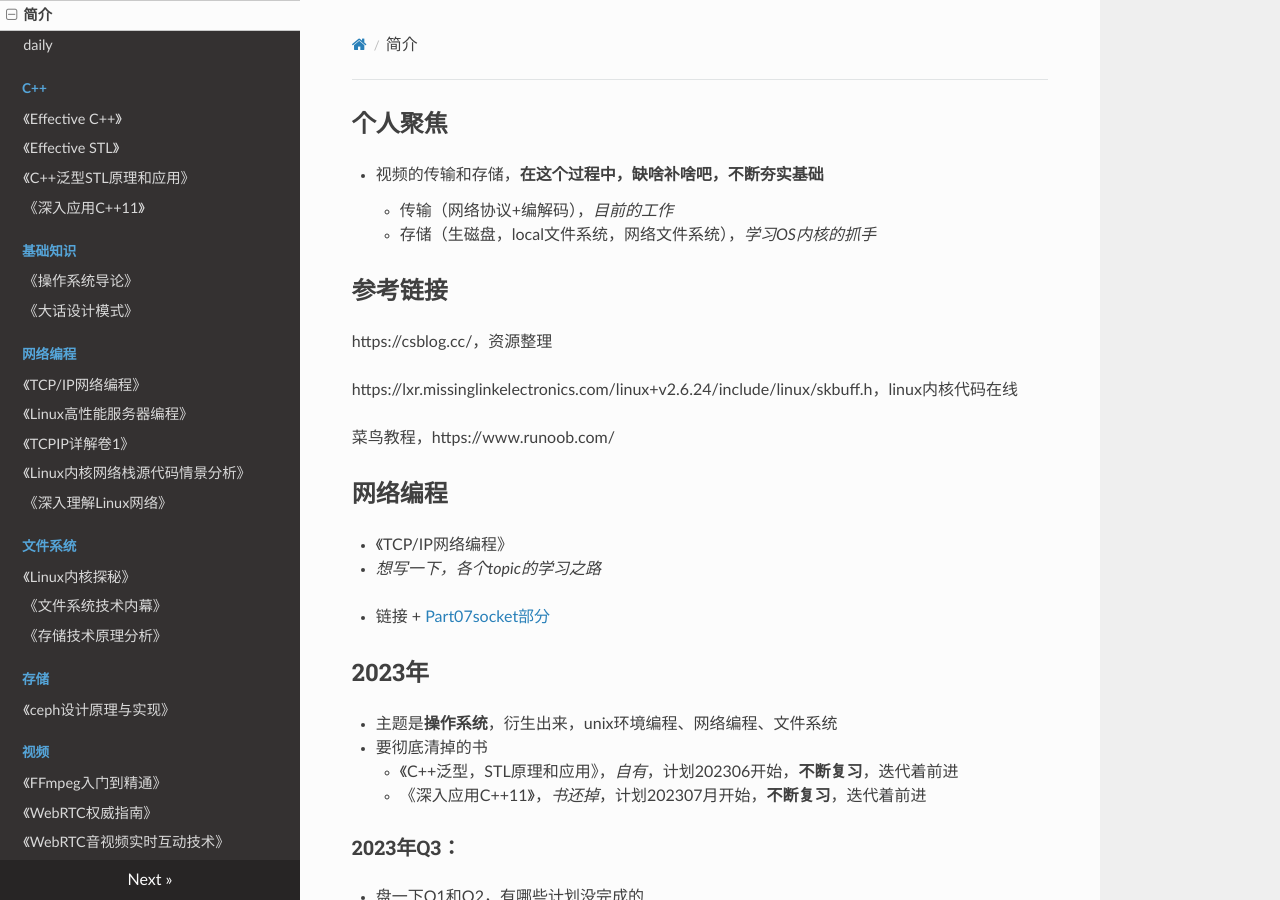
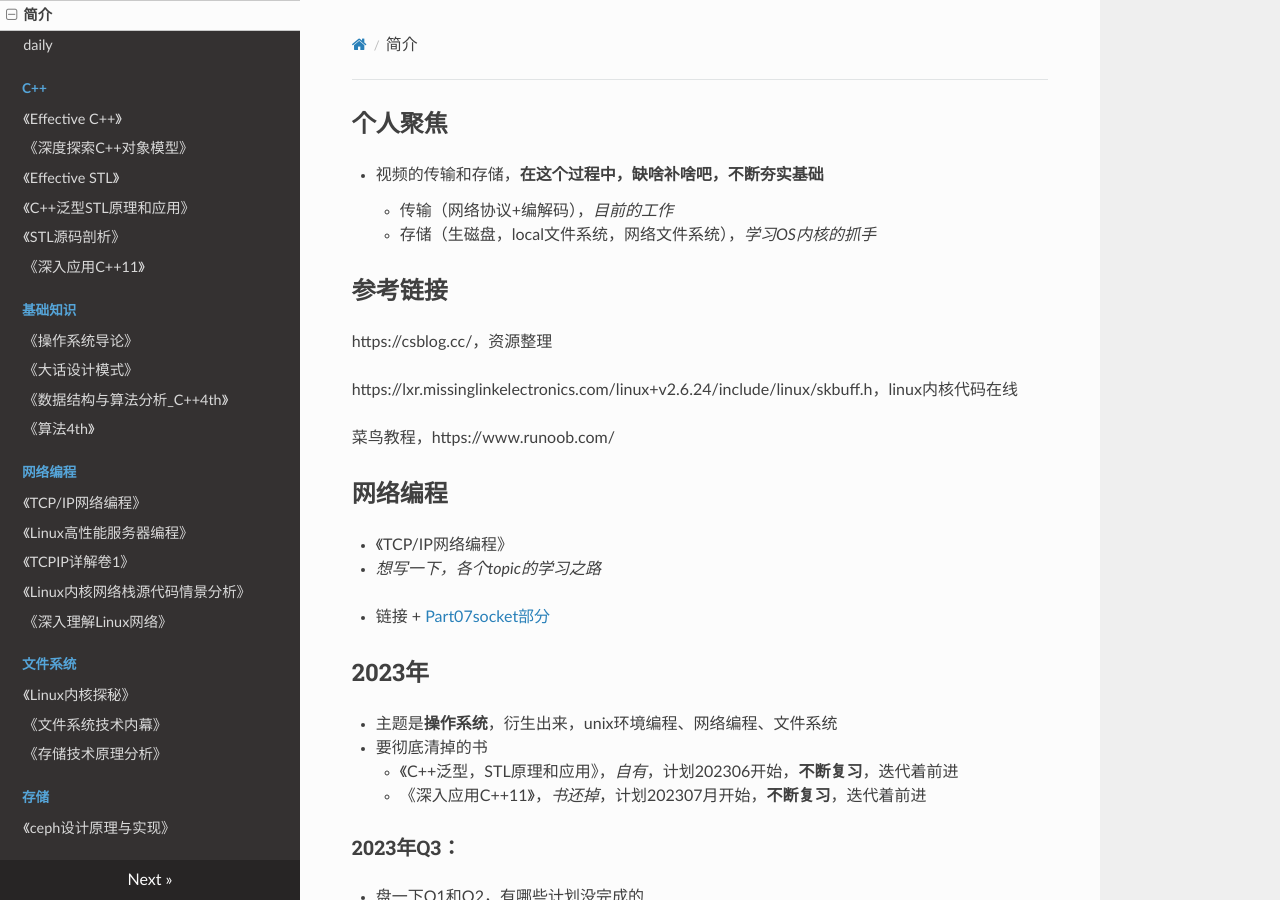
Before and after one commit to wolflion/booknotes, an MkDocs documentation site: the page built from docs/index.md, in a window 1280 px wide and 900 px high. Built offline with MkDocs 1.6.1, drawn with Linux system fonts in a browser that asks for light colours; nearby versions of some CDN libraries.

Commit message:
Update mkdocs.yml

```diff
--- a/mkdocs.yml
+++ b/mkdocs.yml
@@ -40,12 +40,16 @@ nav:
     - daily: '01daily.md'
     - C++:
         - 《Effective C++》: '20C++/effectiveC++.md'
+        - 《深度探索C++对象模型》: '20C++/深度探索C++对象模型.md'
         - 《Effective STL》: '21STL/EffectiveSTL.md'
         - 《C++泛型STL原理和应用》: '21STL/C++泛型STL原理和应用.md'
+        - 《STL源码剖析》: '21STL/STL源码剖析.md'
         - 《深入应用C++11》: '22C++modern/深入应用C++11.md'
     - 基础知识:
         - 《操作系统导论》: '408/操作系统导论.md'
         - 《大话设计模式》: '408/大话设计模式.md'
+        - 《数据结构与算法分析_C++4th》: '408/数据结构与算法分析_C++4th.md'
+        - 《算法4th》: '408/算法(4th).md'
     - 网络编程:
         - 《TCP/IP网络编程》: '10network/TCPIP网络编程.md'
         - 《Linux高性能服务器编程》: '10network/Linux高性能服务器编程.md'
@@ -75,6 +79,7 @@ nav:
         - 《Linux命令行与shell脚本编程大全(3rd)》: '15tool/Linux命令行与shell脚本编程大全(3rd).md'
         - 《python程序设计（3rd）》: '15tool/python程序设计（3rd）.md'
     - 刷题:
+        - 《剑指offer2nd》: '91leetcode/剑指offer.md'
         - 《剑指offer专项突破》: '91leetcode/剑指offer专项突破.md'
     - 网课:
         - 《Linux高并发网络编程开发》: '90lecture/01Linux高并发网络编程开发.md'
```
